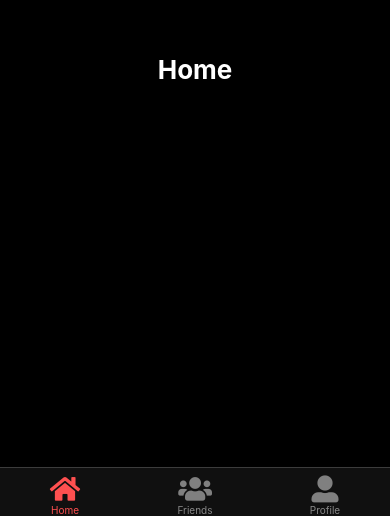
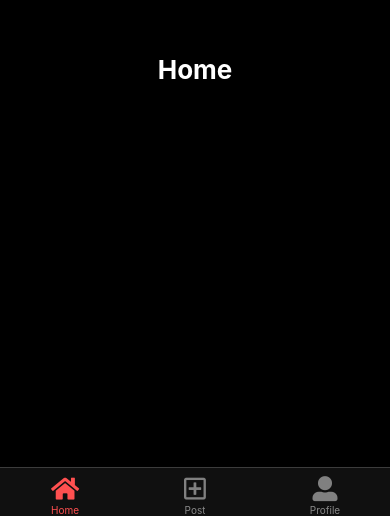
Before and after one commit to blakeaolson/Nightlife, a React Native app: screen /MainContainer in a window 390 px wide. Shown: the part 328-844 px from the top of the page. Built offline with nearby package versions, Linux system fonts and the light colour scheme.

Commit message:
Edited content of navigation

```diff
--- a/Navigation/MainContainer.tsx
+++ b/Navigation/MainContainer.tsx
@@ -3,9 +3,8 @@ import { createBottomTabNavigator } from "@react-navigation/bottom-tabs";
 import { NavigationContainer } from '@react-navigation/native';
 import FontAwesome5 from 'react-native-vector-icons/FontAwesome5';
 import Main from './screens/main';
-import Friends from './screens/friends';
 import Profile from './screens/profile';
-import Login from './screens/login';
+import AddEvent from './screens/addevent';
 
 
 
@@ -37,14 +36,14 @@ export default function MainContainer(){
 
             if (rn === 'Home') {
               iconName = 'home'
-            } else if (rn === 'Friends') {
-              iconName = 'users';
+            } else if (rn === 'Post') {
+              iconName = 'plus-square';
             } else if (rn === 'Profile') {
               iconName = 'user-alt';
             }
             colorIcon = focused ? "rgb(255, 80, 80)" : "grey";
 
-            return <FontAwesome5 name={iconName} size={27}
+            return <FontAwesome5 name={iconName} size={25}
             style={{
               marginTop: 5,
               alignSelf: 'center',
@@ -56,7 +55,7 @@ export default function MainContainer(){
         })}
       >
         <Tab.Screen name={'Home'} component={Main}/>
-        <Tab.Screen name={'Friends'} component={Friends}/>
+        <Tab.Screen name={'Post'} component={AddEvent}/>
         <Tab.Screen name={'Profile'} component={Profile}/>
       </Tab.Navigator>
     </NavigationContainer>
--- a/Navigation/screens/friends.tsx
+++ b/Navigation/screens/addevent.tsx
@@ -1,12 +1,10 @@
 import * as React from 'react';
 import { Text, ScrollView } from 'react-native';
 
-export default function Friends() {
+export default function AddEvent() {
     return (
         <ScrollView contentContainerStyle={{ flex: 1, alignItems: 'center', justifyContent: 'center' }}>
-            <Text
-                onPress={() => alert('This is the "Friends" screen.')}
-                style={{ fontSize: 26, fontWeight: 'bold', color:'white'}}>Friends</Text>
+            <Text style={{ fontSize: 26, fontWeight: 'bold', color:'white'}}>Add Event</Text>
         </ScrollView>
     );
 }
--- a/Navigation/screens/main.tsx
+++ b/Navigation/screens/main.tsx
@@ -4,9 +4,7 @@ import { Text, ScrollView} from 'react-native';
 export default function Main() {
     return (
       <ScrollView contentContainerStyle={{ flex: 1, alignItems: 'center', justifyContent:'center'}}>
-        <Text
-            onPress={() => alert('This is the "Main" screen.')}
-            style={{ fontSize: 26, fontWeight: 'bold', color:'white'}}>Home</Text>
+        <Text style={{ fontSize: 26, fontWeight: 'bold', color:'white'}}>Home</Text>
       </ScrollView>
     );
 }
--- a/Navigation/screens/profile.tsx
+++ b/Navigation/screens/profile.tsx
@@ -4,9 +4,7 @@ import { Text, ScrollView } from 'react-native';
 export default function Profile() {
     return (
         <ScrollView contentContainerStyle={{ flex: 1, alignItems: 'center', justifyContent: 'center' }}>
-            <Text
-                onPress={() => alert('This is the "Profile" screen.')}
-                style={{ fontSize: 26, fontWeight: 'bold', color:'white'}}>Profile</Text>
+            <Text style={{ fontSize: 26, fontWeight: 'bold', color:'white'}}>Profile</Text>
         </ScrollView>
     );
 }
```
